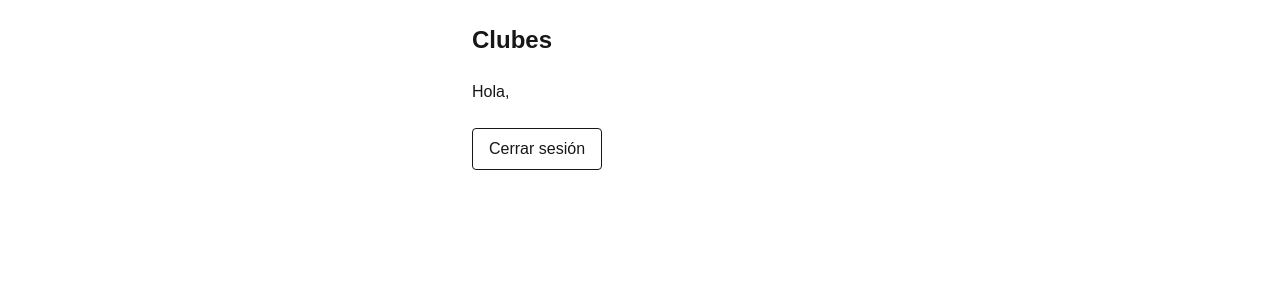
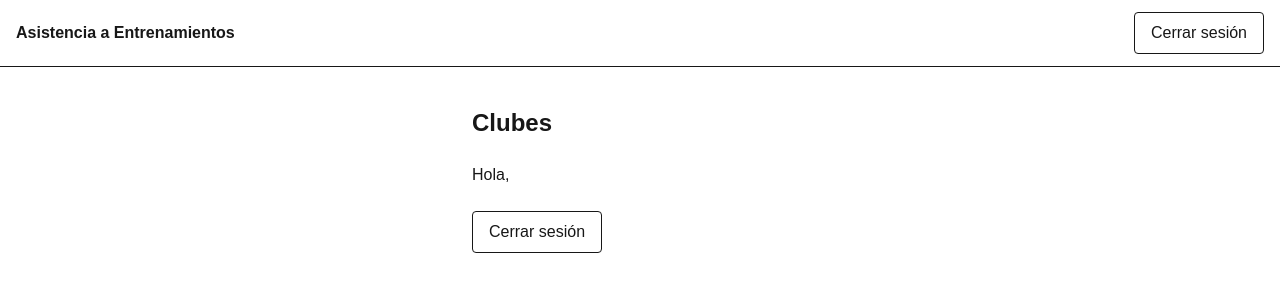
Before and after one commit to Stack-dos/asistencia-coach-basquet, a Next.js app: page /clubes in a window 1280 px wide. Shown: the top 300 px of the page. Built offline with nearby package versions, Linux system fonts and the light colour scheme; no server answers.

Commit message:
feat: implementar diseño de layout con navegación y gestión de sesión de usuario

```diff
--- /dev/null
+++ b/src/app/(app)/layout.tsx
@@ -0,0 +1,42 @@
+import Link from "next/link";
+import { Suspense } from "react";
+import { Button } from "@/components/Button";
+import { signOut } from "@/data/auth";
+import { getCurrentUserEmail } from "@/data/user";
+
+// Lee la sesión (dato del request): va dentro de <Suspense> para que el resto se prerenderice.
+async function UserEmail() {
+  const email = await getCurrentUserEmail();
+  return (
+    <span className="min-w-0 truncate text-sm opacity-70" title={email ?? ""}>
+      {email}
+    </span>
+  );
+}
+
+// Envuelve todas las páginas privadas. No chequea permisos: no se re-renderiza al navegar
+// entre páginas hermanas. Eso lo hace proxy.ts en cada request.
+export default function AppLayout({ children }: LayoutProps<"/">) {
+  return (
+    <>
+      <header className="flex items-center gap-3 border-b px-4 py-3">
+        <Link href="/clubes" className="shrink-0 font-semibold">
+          Asistencia<span className="hidden sm:inline"> a Entrenamientos</span>
+        </Link>
+        <div className="ml-auto flex min-w-0 items-center gap-3">
+          <Suspense>
+            <UserEmail />
+          </Suspense>
+          <form action={signOut} className="shrink-0">
+            <Button type="submit" variant="secondary">
+              Cerrar sesión
+            </Button>
+          </form>
+        </div>
+      </header>
+      <main className="mx-auto flex w-full max-w-3xl flex-col gap-6 p-4">
+        {children}
+      </main>
+    </>
+  );
+}
--- a/src/app/layout.tsx
+++ b/src/app/layout.tsx
@@ -1,17 +1,19 @@
 import type { Metadata } from "next";
-import { Geist, Geist_Mono } from "next/font/google";
+import { Barlow, Barlow_Condensed } from "next/font/google";
 import { Analytics } from "@vercel/analytics/next";
 import { SpeedInsights } from "@vercel/speed-insights/next";
 import "./globals.css";
 
-const geistSans = Geist({
-  variable: "--font-geist-sans",
+const barlow = Barlow({
+  variable: "--font-barlow",
   subsets: ["latin"],
+  weight: ["400", "500", "600"],
 });
 
-const geistMono = Geist_Mono({
-  variable: "--font-geist-mono",
+const barlowCondensed = Barlow_Condensed({
+  variable: "--font-barlow-condensed",
   subsets: ["latin"],
+  weight: ["600", "700"],
 });
 
 export const metadata: Metadata = {
@@ -23,9 +25,9 @@ export default function RootLayout({ children }: LayoutProps<"/">) {
   return (
     <html
       lang="es"
-      className={`${geistSans.variable} ${geistMono.variable} h-full antialiased`}
+      className={`${barlow.variable} ${barlowCondensed.variable} h-full antialiased`}
     >
-      <body className="min-h-full flex flex-col">
+      <body className="flex min-h-full flex-col font-sans">
         {children}
         <Analytics />
         <SpeedInsights />
```
